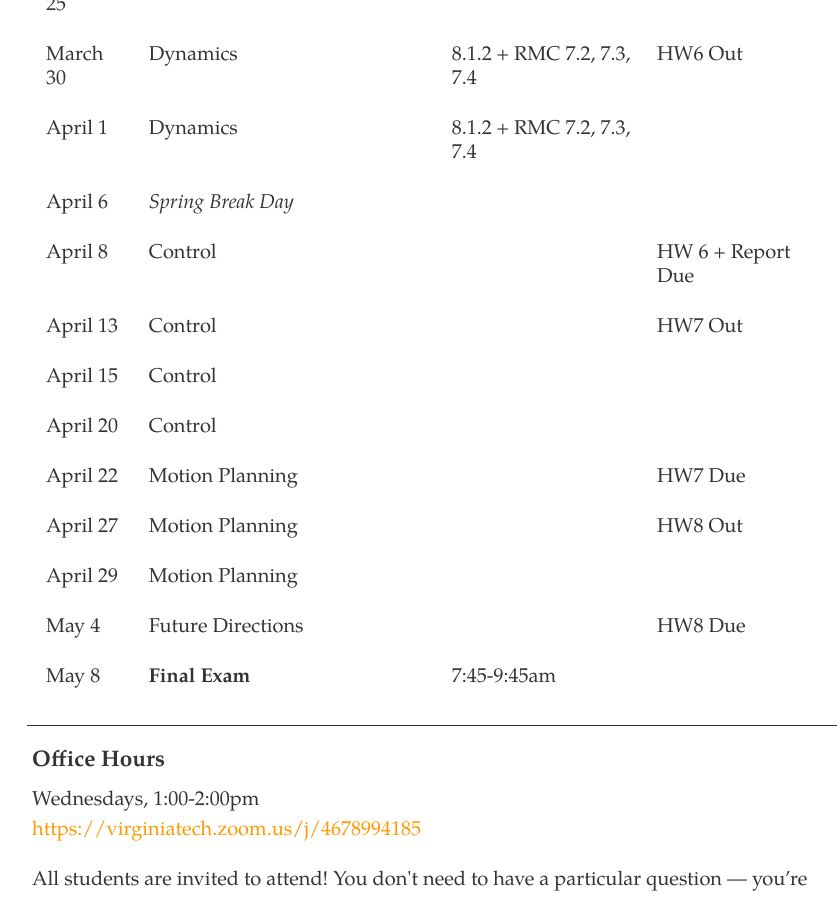
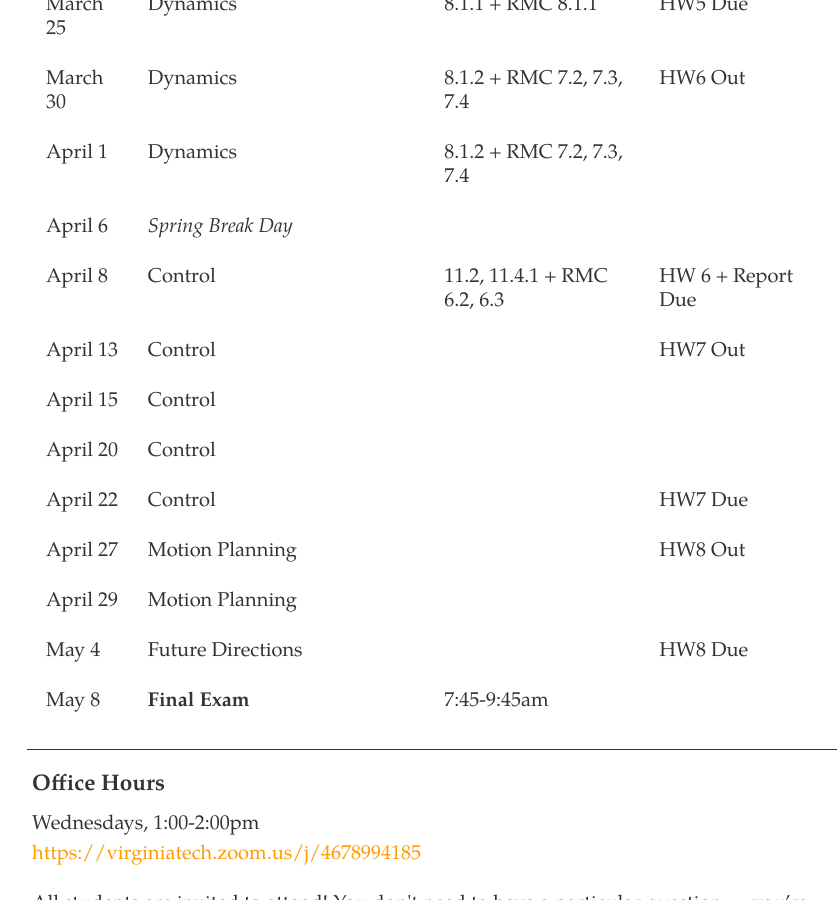
Before and after one commit to dylan-losey/dylan-losey.github.io, a Jekyll site: the page built from me4524.html, in a window 1280 px wide and 900 px high, scrolled down 3075 px. Shown: the whole window, without its empty margins (208-1046 px from the left). Built offline with Jekyll 4.4.1, drawn with Linux system fonts in a browser that asks for light colours; nearby versions of some CDN libraries.

Commit message:
schedule

```diff
--- a/me4524.html
+++ b/me4524.html
@@ -265,7 +265,7 @@ tags: me4524
     <tr>
       <td>April 8</td>
       <td>Control</td>
-      <td></td>
+      <td>11.2, 11.4.1 + RMC 6.2, 6.3</td>
       <td>HW 6 + Report Due</td>
     </tr>
     <tr>
@@ -288,7 +288,7 @@ tags: me4524
     </tr>
     <tr>
       <td>April 22</td>
-      <td>Motion Planning</td>
+      <td>Control</td>
       <td></td>
       <td>HW7 Due</td>
     </tr>
```
